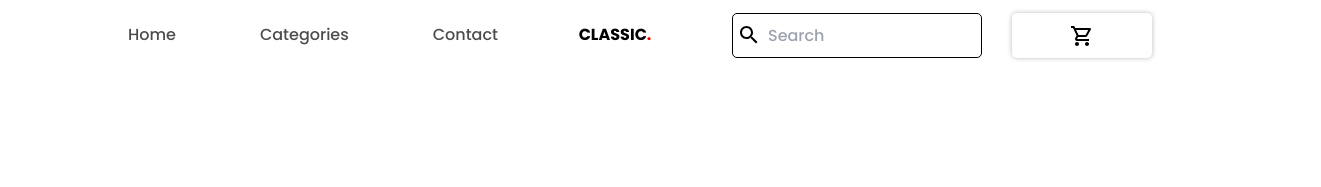
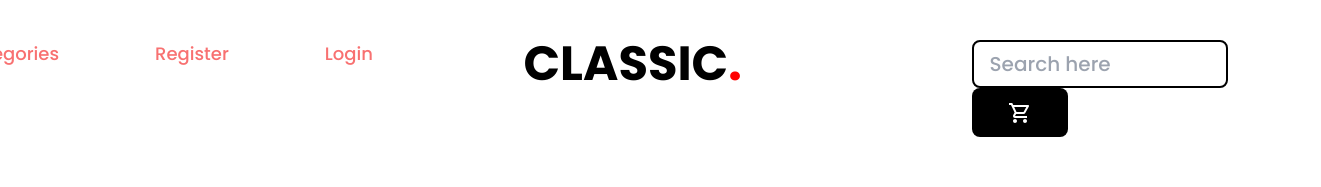
Before and after one commit to shahil-kv/Shop-classic, a React (Create React App) app in the folder classic-design/: page /product/1 in a window 1280 px wide. Shown: the top 187 px of the page, 1321 px wide, since content can reach past the window. Built offline with nearby package versions, Linux system fonts and the light colour scheme; no server answers.

Commit message:
added the navbar section

```diff
--- a/classic-design/src/components/Navbar.jsx
+++ b/classic-design/src/components/Navbar.jsx
@@ -1,94 +1,36 @@
-import { Search, ShoppingCartOutlined } from "@mui/icons-material";
+import { ShoppingCartOutlined } from "@mui/icons-material";
 import { Badge } from "@mui/material";
 import React from "react";
-import styled from "styled-components";
 import { useSelector } from "react-redux";
 import { Link } from 'react-router-dom'
-// this is the styling of the navbar
-// styled components  is used in it
 
-const Container = styled.div`
-  display: flex;
-  height: auto;
-  justify-content: space-between;
-  background-color: white;
-  padding: 1% 10% 0px 10%;
-  align-items: center;
-`;
-const First = styled.div`
-  display: flex;
-  flex-direction: row;
-  justify-content: space-between;
-  /* background-color: red; */
-  width: 370px;
-`;
-const Second = styled.div``;
-const Third = styled.div`
-  display: flex;
-  /* background-color: green; */
-  flex-direction: row;
-  justify-content: space-between;
-  gap: 30px;
-  align-items: center;
-`;
-const Button = styled.button`
-  width: 140px;
-  /* background-color: yellow; */
-  height: 45px;
-  &:hover {
-    background-color: #000000;
-    color: white;
-    transition: .3s ease;
-  box-shadow: 0px 0px 5px 0.1px  white;
-
-  }
-  border-radius: 5px;
-  border: none;
-  box-shadow: 0px 0px 5px 0.1px  #00000044;
-`;
-const Input = styled.input`
-  border: 0.2px solid black;
-  border-radius: 5px;
-  padding-left: 35px;
-  width: 250px;
-  height: 45px;
-  position: relative;
-`;
-const Logo = styled.h1`
-  font-weight: 600;
-`;
-const Anger = styled.a`
-  text-decoration: none;
-  color: #000000b3;
-`;
-const style = { position: "absolute", marginLeft: "5px" };
 function Navbar() {
   const quantity = useSelector(state => state.cart.quantity)
-  // console.log(quantity)
   return (
-    <Container>
-      <First>
-        <Anger href="shahilkv.com">Home</Anger>
-        <Anger href="shahilkv.com">Categories</Anger>
-        <Anger href="shahilkv.com">Contact</Anger>
-      </First>
-      <Second>
-        <Logo>
-          CLASSIC<span style={{ color: "red" }}>.</span>
-        </Logo>
-      </Second>
-      <Third>
-        <Input type="text" placeholder="Search" />
-        <Search style={style} />
-        <Link to="/cart">
-          <Button>
-            <Badge badgeContent={quantity} color="primary">
-              <ShoppingCartOutlined />
-            </Badge>
-          </Button>
-        </Link>
-      </Third>
-    </Container>
+    <div className="flex h-auto w-12/12 justify-center bg-white  items-center pt-10">
+
+      <div className=' flex flex-row gap-56 '>
+        <div className='flex flex-row w-1/4 gap-24'>
+          <a className='text-red-400   text-lg w-45' href="shahilkv.com">Categories</a>
+          <a className='text-red-400  text-lg w-45' href="shahilkv.com">Register</a>
+          <a className='text-red-400  text-lg w-45' href="shahilkv.com">Login</a>
+        </div>
+        <div>
+          <h1 className='w-56 font-semibold text-5xl'>CLASSIC<span style={{ color: "red" }}>.</span></h1>
+        </div>
+        <div className="w-2/4">
+          {/* <Search className="pl-48" /> */}
+          <input placeholder='Search here' className='rounded-lg border-black text-xl border-2 pl-4 p-2 w-64  mr-5' type="text" />
+          <Link to="/cart">
+            <button className='border-black bg-black text-white px-9 py-3 rounded-lg'>
+              <Badge badgeContent={quantity} color="primary">
+                <ShoppingCartOutlined />
+              </Badge>
+            </button>
+          </Link>
+        </div>
+      </div>
+    </div>
   );
 }
 
```
